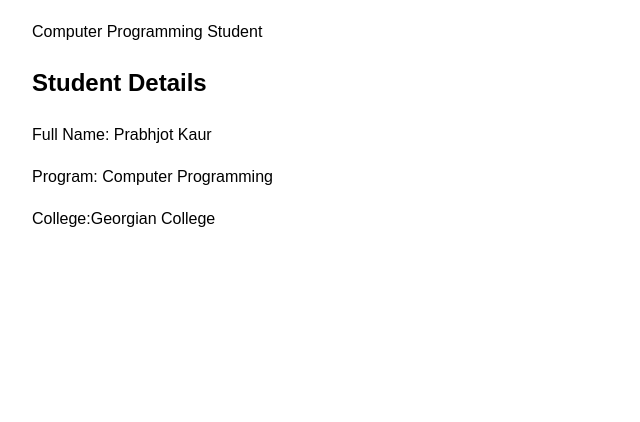
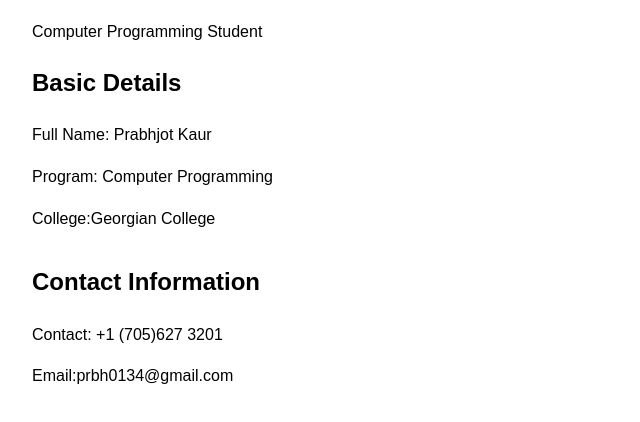
Before and after one commit to Prabh231/Assignment-1, a plain HTML site: page index.html in a window 1280 px wide. Shown: the part 86-508 px from the top of the page, without its empty margins (0-640 px from the left). Drawn offline with Linux system fonts and the light colour scheme.

Commit message:
added a section for contact information

```diff
--- a/index.html
+++ b/index.html
@@ -30,11 +30,17 @@
     <main>
         <!-- Basic Information-->
         <section>
-            <h2>Student Details</h2>
+            <h2>Basic Details</h2>
             <p>Full Name: Prabhjot Kaur</p>
             <p>Program: Computer Programming</p>
             <p>College:Georgian College</p>
         </section>
+        <!--Contact Information-->
+        <section>
+            <h2>Contact Information</h2>
+            <p>Contact: +1 (705)627 3201</p>
+            <p>Email:prbh0134@gmail.com</p>
+        </section>
 
     </main>
 </body>
```
